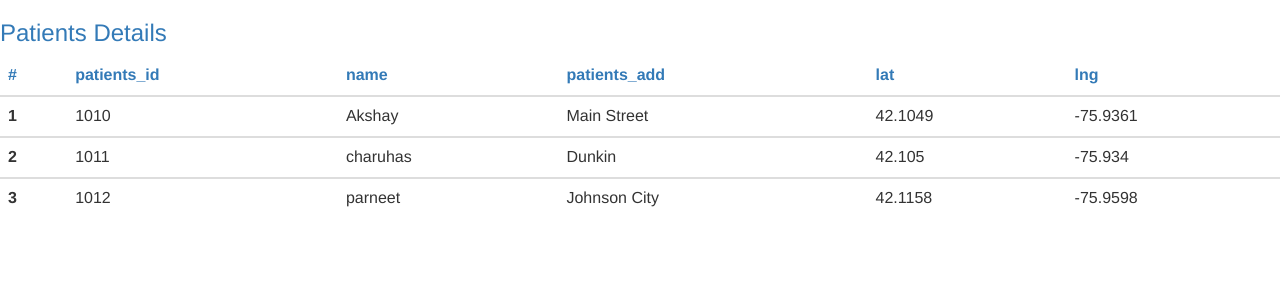
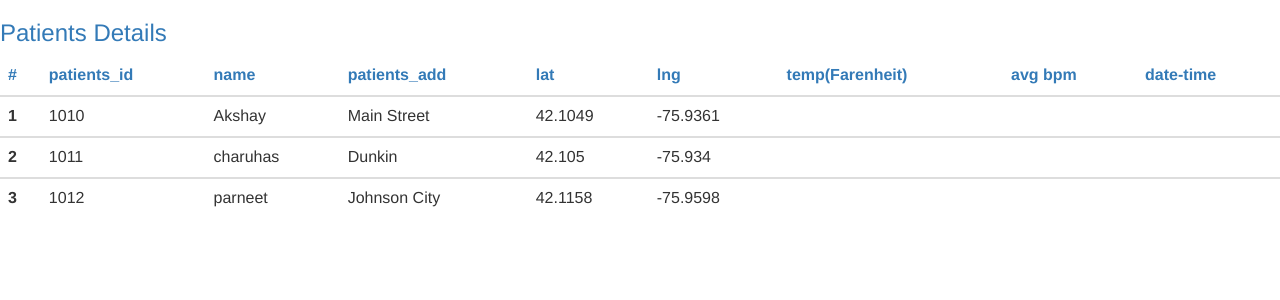
Before and after one commit to ashinde3/COVID-19-Home-Care, a PHP site: page /patients.php in a window 1280 px wide. Shown: the top 300 px of the page. Run offline with PHP 8.4, Linux system fonts and the light colour scheme; data comes from the database, SQL or seed files in the repository; both versions use the stored data as it was after the commit; data that the repository does not hold is empty; some libraries are stand-ins or nearby versions.

Commit message:
Updated version 4

```diff
--- a/config.php
+++ b/config.php
@@ -1,8 +1,9 @@
 <?php
-   define('DB_SERVER', '34.71.128.221');
+   define('DB_SERVER', 'localhost');
    define('DB_USERNAME', 'root');
    define('DB_PASSWORD', '');
    define('DB_DATABASE', 'covid');
    $db = mysqli_connect(DB_SERVER,DB_USERNAME,DB_PASSWORD,DB_DATABASE);
 
+
 ?>
--- a/login.php
+++ b/login.php
@@ -41,6 +41,11 @@
 <script src="https://ajax.googleapis.com/ajax/libs/jquery/1.12.4/jquery.min.js"></script>
 <script src="https://maxcdn.bootstrapcdn.com/bootstrap/3.3.7/js/bootstrap.min.js"></script>
 <style type="text/css">
+  body {
+      background-image: url("images/covid-bg2.jpg");
+      background-size: 100%;
+      background-repeat: no-repeat;
+  }
 	.login-form {
 		width: 340px;
     	margin: 50px auto;
--- a/patients.php
+++ b/patients.php
@@ -35,6 +35,9 @@
                              <th>patients_add</th>
                              <th>lat</th>
                              <th>lng</th>
+                             <th>temp(Farenheit)</th>
+                             <th>avg bpm</th>
+                             <th>date-time</th>
                           </tr>
                        </thead>
 
@@ -72,6 +75,15 @@ while($row = mysqli_fetch_assoc($result)) { ?>
                               <td>
                               <?php echo $row['lng']; ?>
                               </td>
+                              <td>
+                              <?php echo $row['temp']; ?>
+                              </td>
+                              <td>
+                              <?php echo $row['bpm']; ?>
+                              </td>
+                              <td>
+                              <?php echo $row['Date-Time']; ?>
+                              </td>
                            </tr>
                         </tbody>
 <?php
```
Also changed, not shown: covid.sql (+6 -4 lines), index.php (+0 -25 lines), pat_monitor.php (+12 -0 lines).
